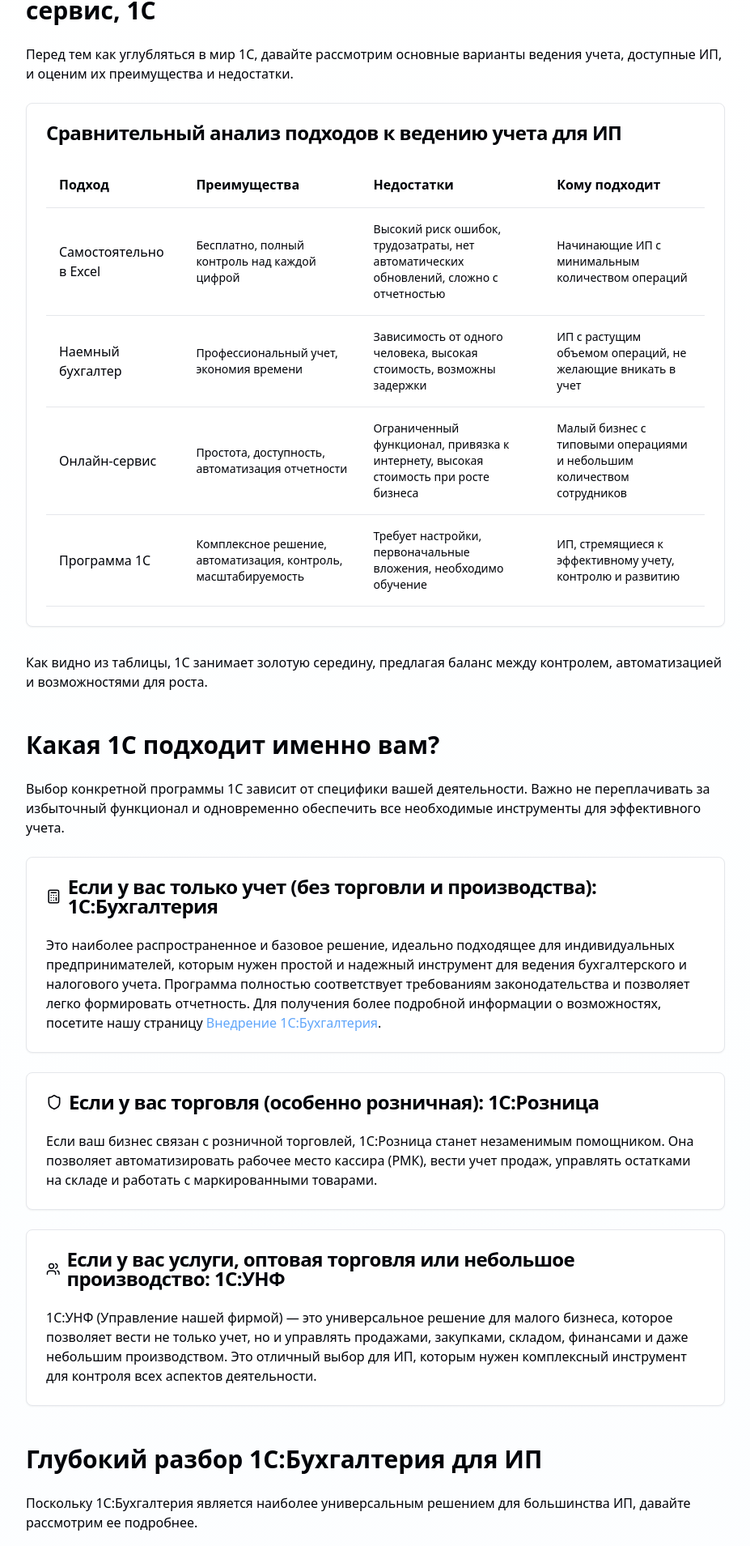
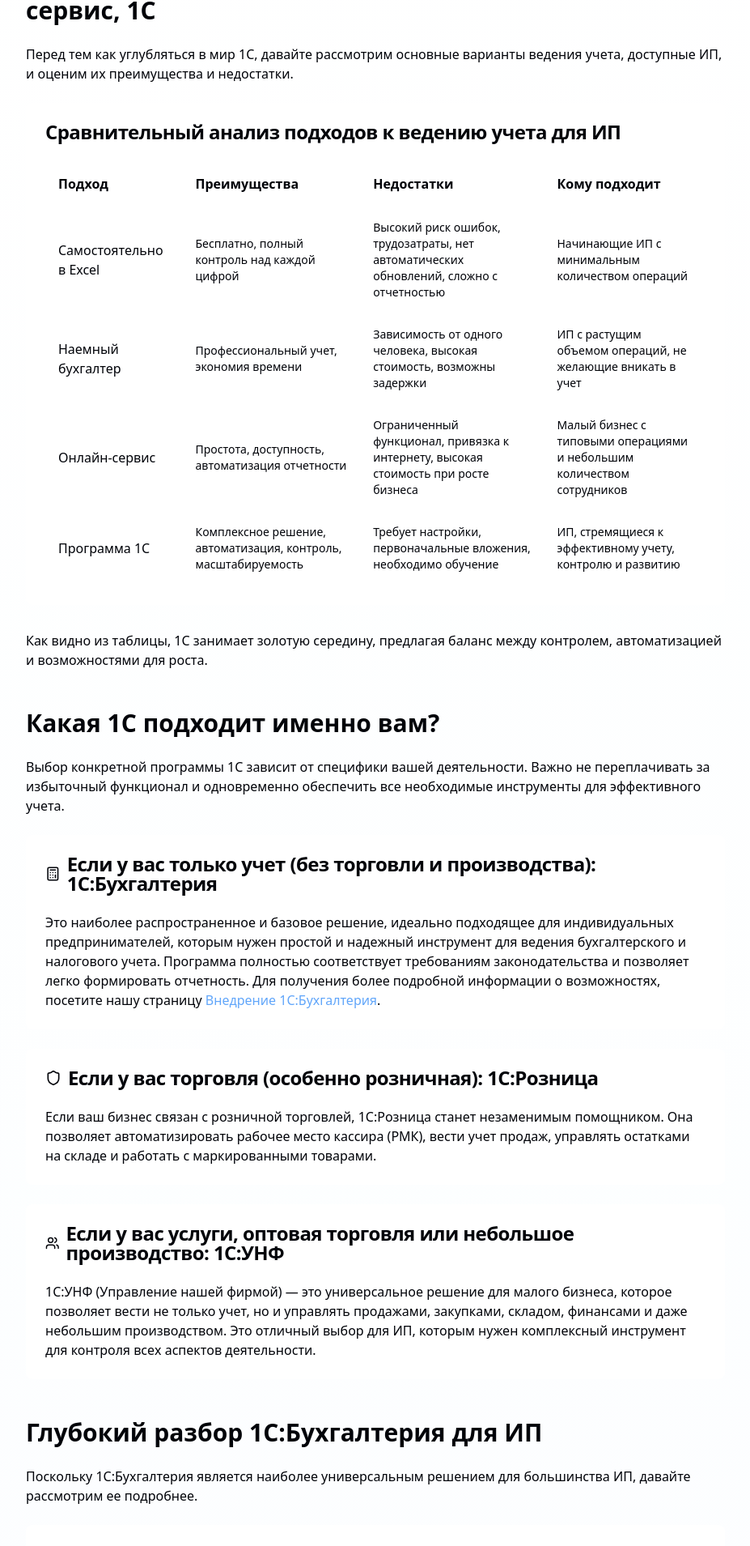
Before and after one commit to team500-top/s-guru-solution, a React (Vite) app: page /blog/1s-dlya-ip in a window 1280 px wide. Shown: the part 594-2503 px from the top of the page at 81% size, without its empty margins (176-1103 px from the left). Built offline with nearby package versions, Linux system fonts and the light colour scheme.

Commit message:
Remove borders from blog pages
Remove borders from all elements on blog pages to achieve a borderless design.

```diff
--- a/src/pages/Blog1SDlyaIP.tsx
+++ b/src/pages/Blog1SDlyaIP.tsx
@@ -243,7 +243,7 @@ const Blog1SDlyaIP = () => {
             </p>
 
             {/* Comparison Table */}
-            <Card className="mb-8">
+            <Card className="mb-8 border-0 shadow-none">
               <CardHeader>
                 <CardTitle>Сравнительный анализ подходов к ведению учета для ИП</CardTitle>
               </CardHeader>
@@ -251,7 +251,7 @@ const Blog1SDlyaIP = () => {
                 <div className="overflow-x-auto">
                   <table className="w-full">
                     <thead>
-                      <tr className="border-b">
+                      <tr className="">
                         <th className="text-left p-4 font-semibold">Подход</th>
                         <th className="text-left p-4 font-semibold">Преимущества</th>
                         <th className="text-left p-4 font-semibold">Недостатки</th>
@@ -260,7 +260,7 @@ const Blog1SDlyaIP = () => {
                     </thead>
                     <tbody>
                       {comparisonData.map((row, index) => (
-                        <tr key={index} className="border-b">
+                        <tr key={index} className="">
                           <td className="p-4 font-medium">{row.approach}</td>
                           <td className="p-4 text-sm">{row.pros}</td>
                           <td className="p-4 text-sm">{row.cons}</td>
@@ -286,7 +286,7 @@ const Blog1SDlyaIP = () => {
             </p>
 
             <div className="grid gap-6 mb-8">
-              <Card>
+              <Card className="border-0 shadow-none">
                 <CardHeader>
                   <CardTitle className="flex items-center gap-2">
                     <Calculator className="h-5 w-5" />
@@ -300,7 +300,7 @@ const Blog1SDlyaIP = () => {
                 </CardContent>
               </Card>
 
-              <Card>
+              <Card className="border-0 shadow-none">
                 <CardHeader>
                   <CardTitle className="flex items-center gap-2">
                     <Shield className="h-5 w-5" />
@@ -314,7 +314,7 @@ const Blog1SDlyaIP = () => {
                 </CardContent>
               </Card>
 
-              <Card>
+              <Card className="border-0 shadow-none">
                 <CardHeader>
                   <CardTitle className="flex items-center gap-2">
                     <Users className="h-5 w-5" />
@@ -337,7 +337,7 @@ const Blog1SDlyaIP = () => {
               Поскольку 1С:Бухгалтерия является наиболее универсальным решением для большинства ИП, давайте рассмотрим ее подробнее.
             </p>
 
-            <Card className="mb-6">
+             <Card className="mb-6 border-0 shadow-none">
                <CardHeader>
                  <CardTitle>1С:Бухгалтерия позволяет:</CardTitle>
                </CardHeader>
@@ -398,7 +398,7 @@ const Blog1SDlyaIP = () => {
 
           {/* CTA Section */}
            <section className="mb-12">
-            <Card className="bg-gradient-to-r from-primary/10 to-primary-glow/10 border-primary/20">
+             <Card className="bg-gradient-to-r from-primary/10 to-primary-glow/10 border-0 shadow-none">
                <CardContent className="pt-6 text-center">
                  <h3 className="text-2xl font-bold mb-4">Хотите узнать, какая 1С подходит именно вам?</h3>
                  <p className="mb-6 text-muted-foreground">
```
Lines whose indentation alone changed are shown as unchanged.
